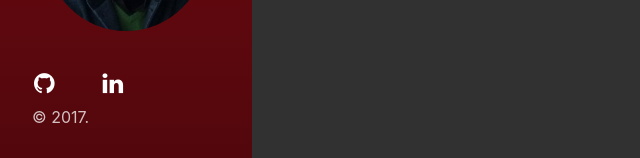
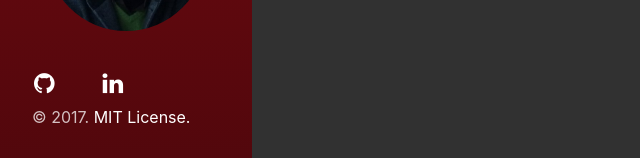
Before and after one commit to josepedrocorreia/josepedrocorreia.github.io, a Jekyll site: the page built from index.md, in a window 1280 px wide. Shown: the part 739-897 px from the top of the page, without its empty margins (0-640 px from the left). Built offline with Jekyll 4.4.1, drawn with Linux system fonts in a browser that asks for light colours; nearby versions of some CDN libraries; some web fonts are replaced; a style sheet for code colours, icons or effects is not loaded.

Commit message:
Put the reference to the license back up.

```diff
--- a/_includes/copyright.html
+++ b/_includes/copyright.html
@@ -1,4 +1,4 @@
 <p>
   &copy; {{ site.time | date: '%Y' }}.
-  <!--<a href="{{ site.baseurl }}/LICENSE.md">MIT License.</a>-->
+  <a href="{{ site.baseurl }}/LICENSE.md">MIT License.</a>
 </p>
```
